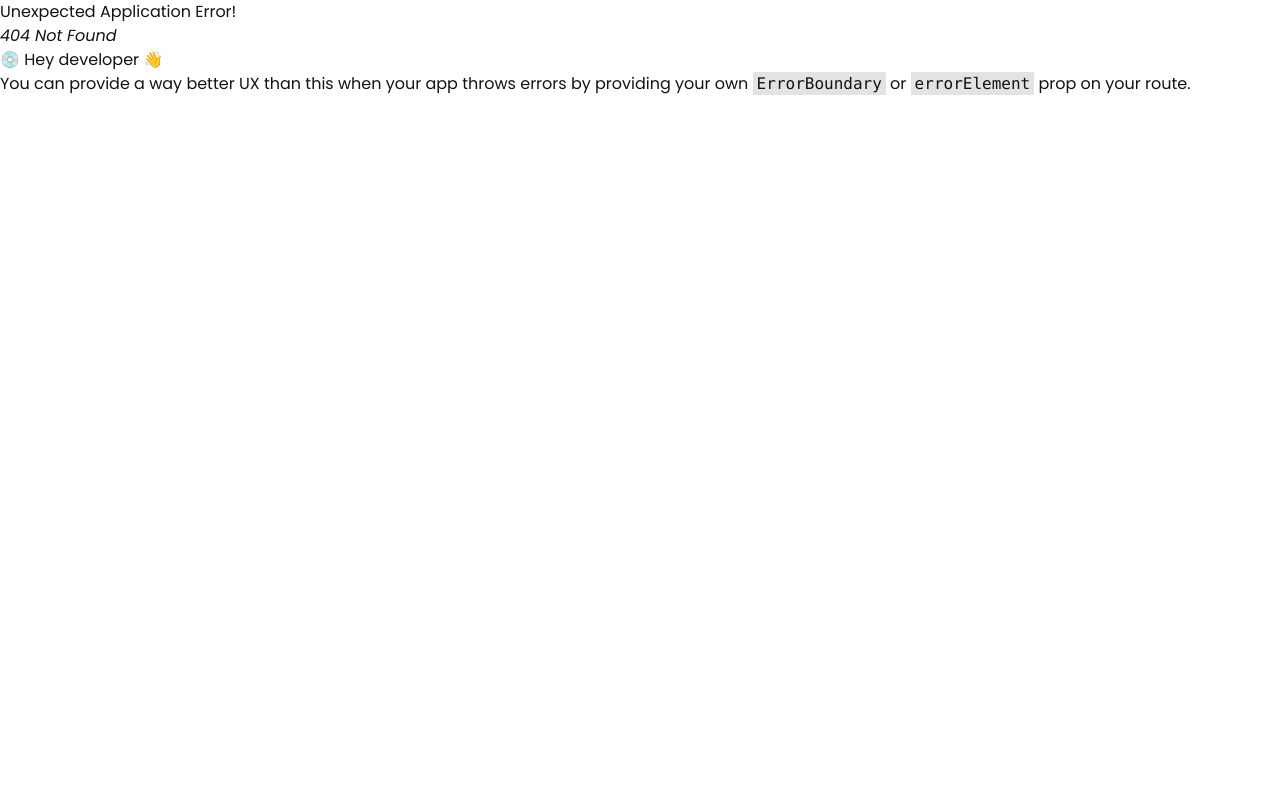
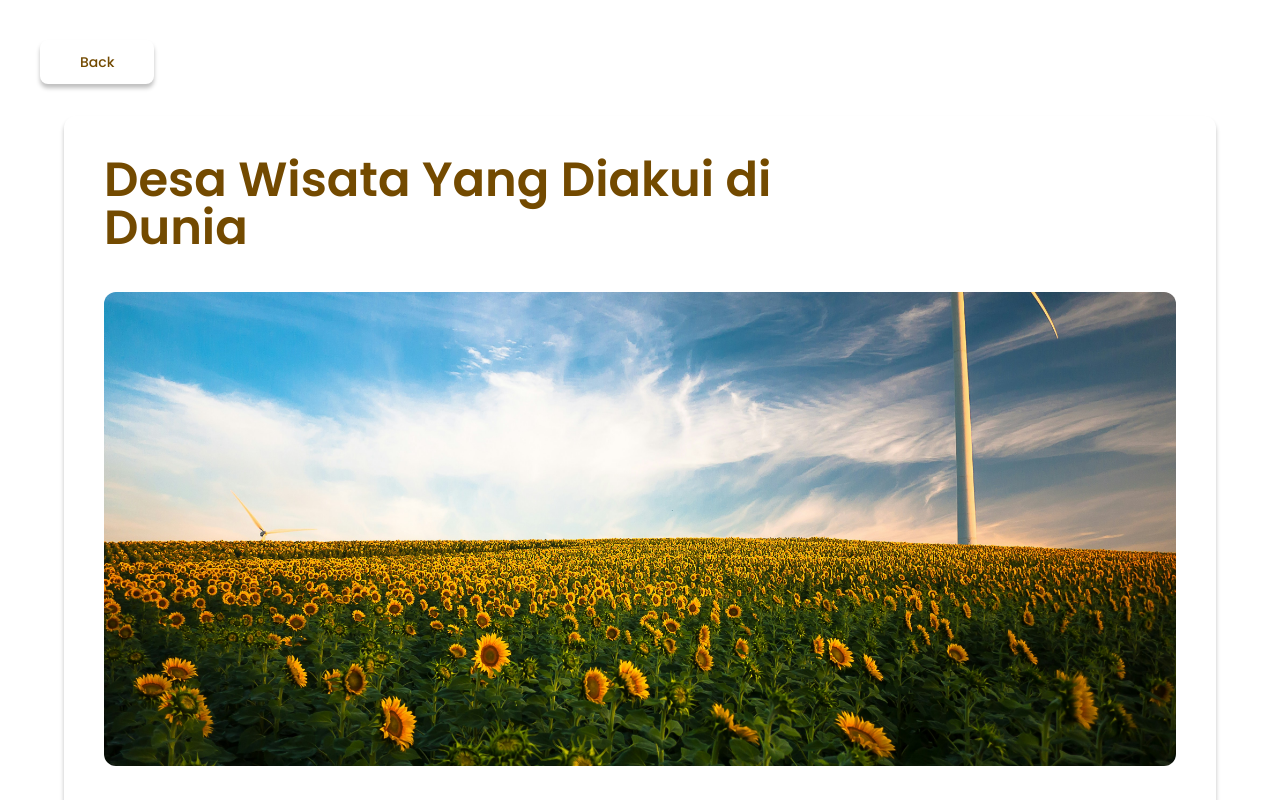
Before and after one commit to TitoPutraaa/Lapancoms, a React (Vite) app in the folder Lapancoms/: page /admin/blogView in a window 1280 px wide. Before the commit this address had no page. Shown: the top 800 px of the page. Built offline with nearby package versions, Linux system fonts and the light colour scheme; the HTML template or start-up script is replaced by a standard one.

Commit message:
Update sidebar and link

```diff
--- a/Lapancoms/src/App.jsx
+++ b/Lapancoms/src/App.jsx
@@ -22,6 +22,7 @@ function App() {
   const router = createBrowserRouter(
     createRoutesFromElements(
       <>
+        {/* <Route path="/" element={<Login />} />  */}
         <Route path="/login" element={<Login />} />
         <Route path="/admin" element={<AdminLayout />}>
           <Route index element={<Navigate to="dashboard" replace />} />
@@ -33,7 +34,7 @@ function App() {
           <Route path="allBlogs" element={<AllBlogs />} />
           <Route path="allGallery" element={<AllGallery />} />
         </Route>
-        <Route path="blogView" element={<BlogView />} />
+        <Route path="/admin/blogView" element={<BlogView />} />
       </>,
     ),
   );
--- a/Lapancoms/src/components/common/BlogView.jsx
+++ b/Lapancoms/src/components/common/BlogView.jsx
@@ -1,18 +1,15 @@
 import { assets } from "../../assets/assets";
-import { useNavigate } from "react-router-dom";
+import { Link } from "react-router-dom";
 
 export default function BlogView() {
-  const navigate = useNavigate();
   return (
     <div className="w-full p-10">
       <div className="mb-8">
-        <button
-          type="button"
-          onClick={() => navigate("admin")}
-          className="text-primary shadow-soft cursor-pointer rounded-lg px-10 py-3 text-sm"
-        >
-          Back
-        </button>
+        <Link to="/admin" replace>
+          <div className="text-primary shadow-soft w-fit cursor-pointer rounded-lg px-10 py-3 text-sm">
+            Back
+          </div>
+        </Link>
       </div>
       <div>
         <div className="shadow-soft mx-auto w-4xl overflow-hidden rounded-xl px-10 py-4 lg:w-5xl xl:w-6xl">
--- a/Lapancoms/src/components/layout/Sidebar.jsx
+++ b/Lapancoms/src/components/layout/Sidebar.jsx
@@ -30,7 +30,7 @@ export default function Sidebar() {
           </svg>
         </button>
         <aside
-          className={`top-4 bottom-4 left-4 z-40 mr-6 w-64 shrink-0 rounded-2xl bg-white transition-transform lg:static lg:translate-x-0 lg:overflow-visible ${
+          className={`top-4 bottom-4 left-4 z-40 w-64 shrink-0 rounded-2xl bg-white transition-transform lg:static lg:translate-x-0 lg:overflow-visible ${
             isOpen
               ? "fixed translate-x-0"
               : "fixed -translate-x-full overflow-hidden"
```
